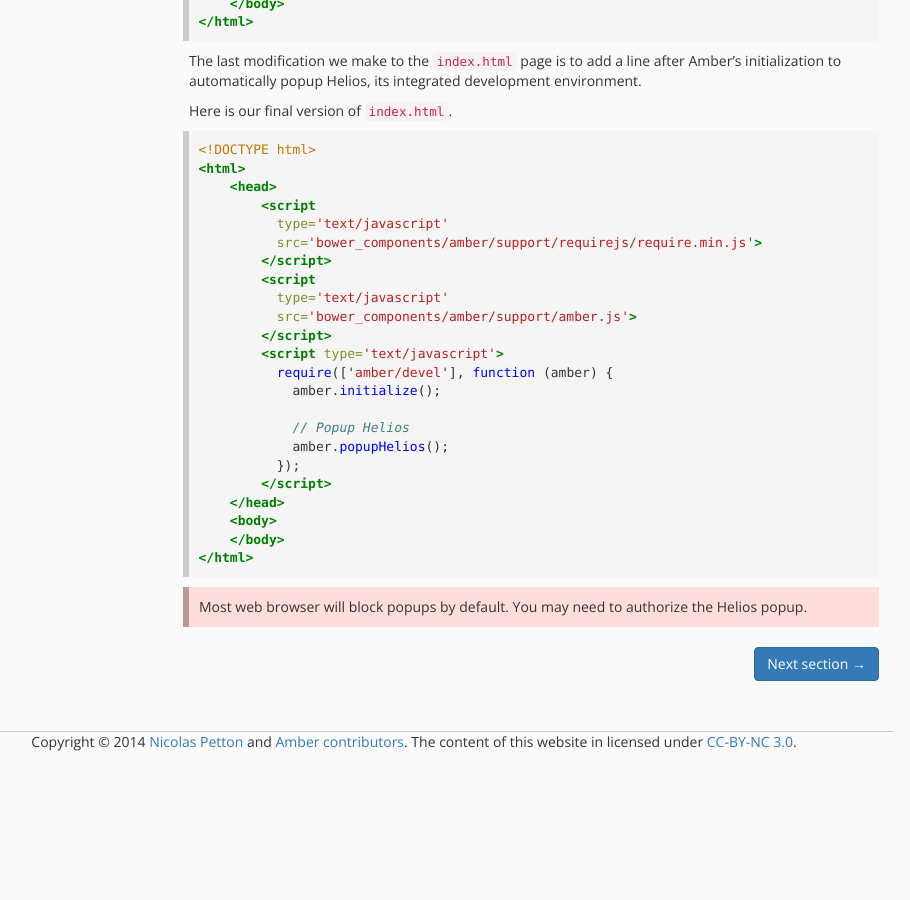
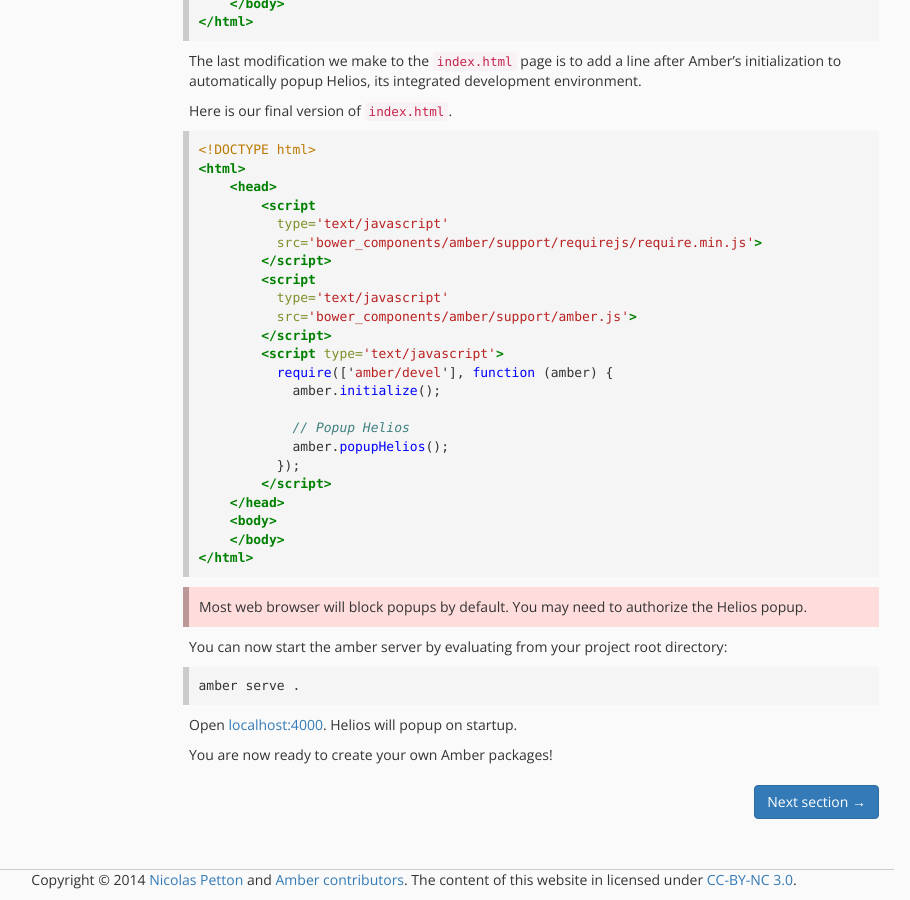
Before and after one commit to amber-smalltalk/amber-documentation, a Jekyll site: the page built from overview/2-loading-amber.md, in a window 1280 px wide and 900 px high, scrolled down 1385 px. Shown: the whole window, without its empty margins (226-1136 px from the left). Built offline with Jekyll 4.4.1, drawn with Linux system fonts in a browser that asks for light colours; nearby versions of some CDN libraries; before the commit the page ends 2147 px from its top, so only the background shows below that; some of the changed text lies outside the part shown.

Commit message:
loading-amber page mostly ready

```diff
--- a/overview/2-loading-amber.md
+++ b/overview/2-loading-amber.md
@@ -100,6 +100,18 @@ Here is our final version of `index.html`.
 </html>
 {% endhighlight %}
 
+
 <p class="warning">
 Most web browser will block popups by default. You may need to authorize the Helios popup.
 </p>
+
+
+You can now start the amber server by evaluating from your project root directory:
+
+{% highlight sh %}
+amber serve .
+{% endhighlight %}
+
+Open [localhost:4000](http://localhost:4000). Helios will popup on startup.
+
+You are now ready to create your own Amber packages!
```
Also changed, not shown: other parts of overview/2-loading-amber.md (+1 -1 lines), overview/loading-packages.md (added, +11 -0 lines).
